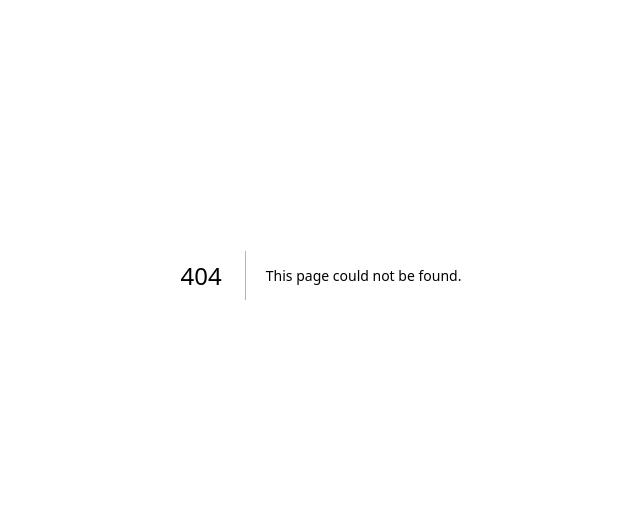
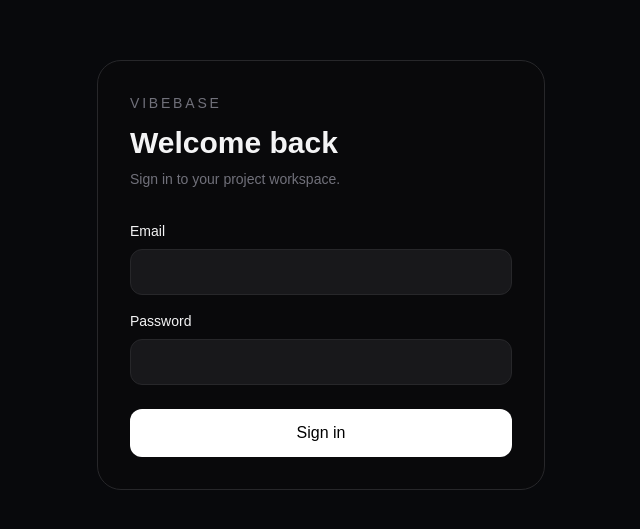
Before and after one commit to Yuhanin/VibeBase, a Next.js app: page /login in a window 1280 px wide. Before the commit this address had no page. Shown: the part 125-654 px from the top of the page, without its empty margins (319-959 px from the left). Built offline with nearby package versions, Linux system fonts and the light colour scheme.

Commit message:
feat: add Supabase password login

```diff
--- /dev/null
+++ b/app/login/page.tsx
@@ -0,0 +1,20 @@
+'use client'
+
+import { useState } from 'react'
+import { createSupabaseBrowser } from '../../lib/supabase-browser'
+
+export default function LoginPage() {
+  const [email, setEmail] = useState('')
+  const [password, setPassword] = useState('')
+  const [error, setError] = useState('')
+  const [loading, setLoading] = useState(false)
+
+  async function signIn(e: React.FormEvent) {
+    e.preventDefault(); setLoading(true); setError('')
+    const { error } = await createSupabaseBrowser().auth.signInWithPassword({ email, password })
+    if (error) setError(error.message); else window.location.href = '/projects'
+    setLoading(false)
+  }
+
+  return <main className="flex min-h-screen items-center justify-center p-6"><form onSubmit={signIn} className="w-full max-w-md rounded-3xl border border-zinc-800 bg-zinc-950 p-8"><p className="text-sm tracking-[.2em] text-zinc-500">VIBEBASE</p><h1 className="mt-3 text-3xl font-bold">Welcome back</h1><p className="mt-2 text-sm text-zinc-500">Sign in to your project workspace.</p><label className="mt-8 block text-sm">Email<input required type="email" value={email} onChange={e => setEmail(e.target.value)} className="mt-2 w-full rounded-xl border border-zinc-800 bg-zinc-900 p-3 outline-none" /></label><label className="mt-4 block text-sm">Password<input required type="password" value={password} onChange={e => setPassword(e.target.value)} className="mt-2 w-full rounded-xl border border-zinc-800 bg-zinc-900 p-3 outline-none" /></label>{error && <p className="mt-4 text-sm text-red-400">{error}</p>}<button disabled={loading} className="mt-6 w-full rounded-xl bg-white p-3 font-medium text-black disabled:opacity-50">{loading ? 'Signing in…' : 'Sign in'}</button></form></main>
+}
```
